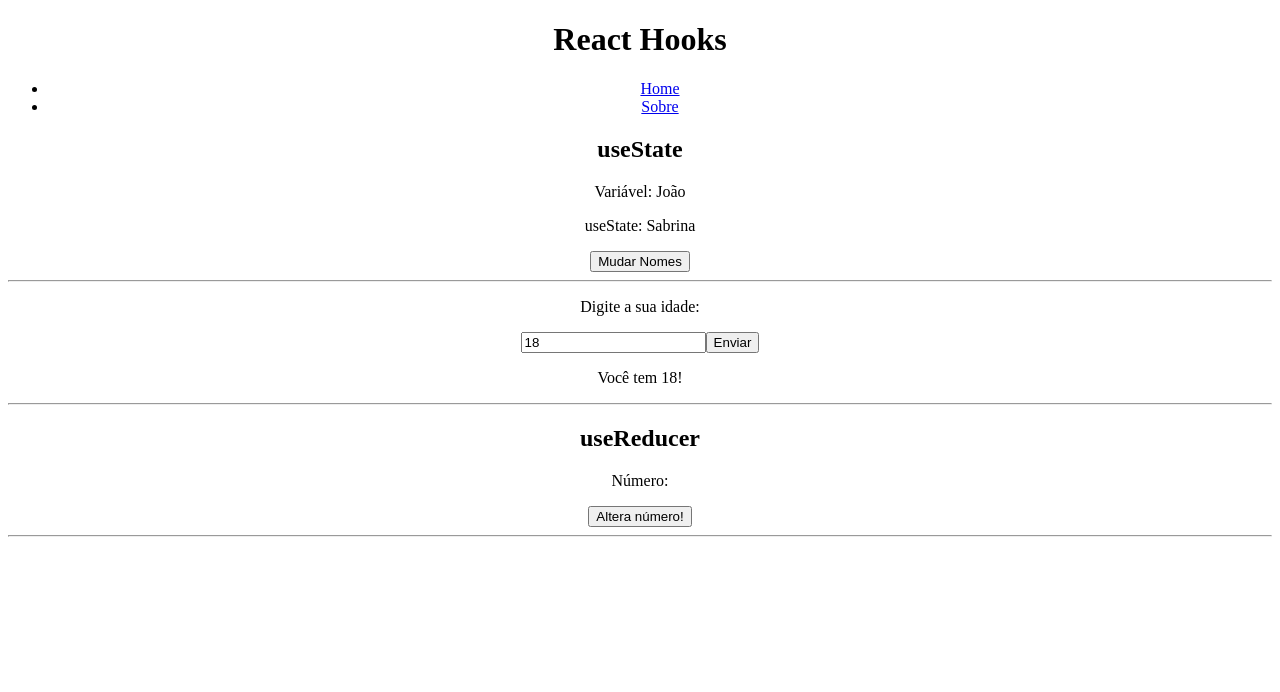
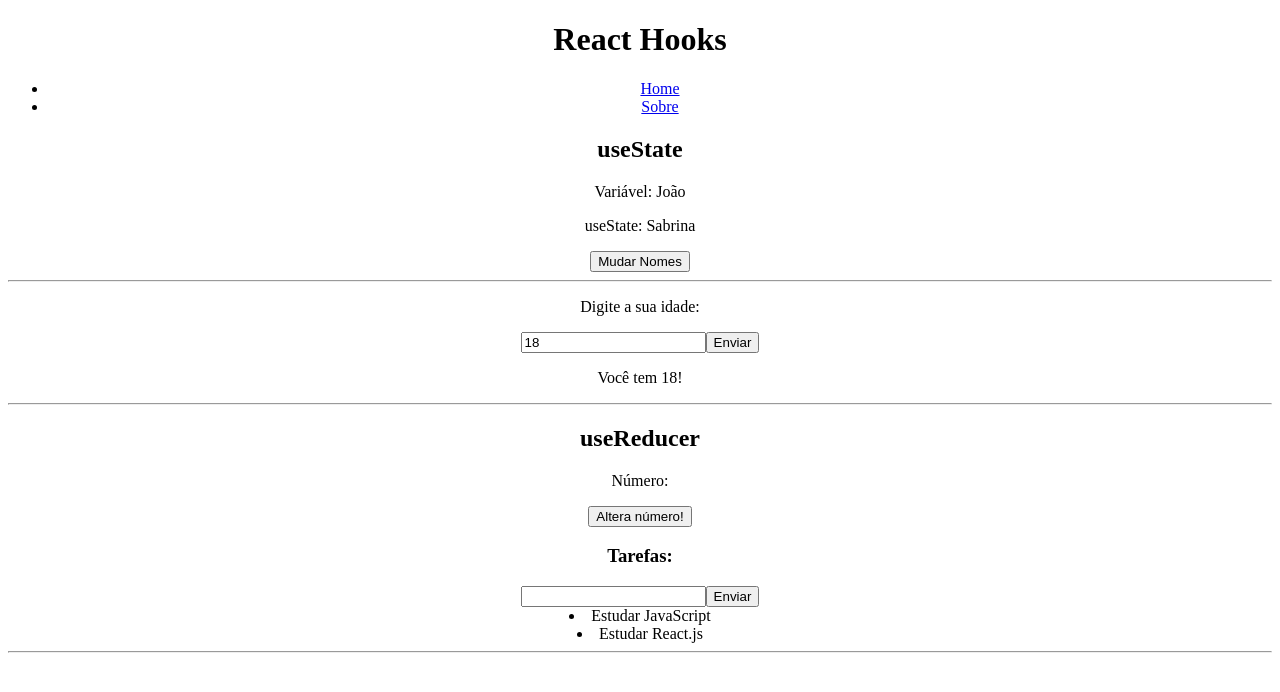
Before and after one commit to sabrinaaraujoo/react-curso, a React (Create React App) app in the folder reacthooks/: page / in a window 1280 px wide. Shown: the top 692 px of the page. Built offline with nearby package versions, Linux system fonts and the light colour scheme.

Commit message:
useReducer com actions

```diff
--- a/reacthooks/src/components/HookUseReducer.jsx
+++ b/reacthooks/src/components/HookUseReducer.jsx
@@ -1,16 +1,68 @@
 import React from "react";
-import { useReducer } from "react";
+import { useReducer, useState } from "react";
 
 const HookUseReducer = () => {
   // 1 - Começando com o useREducer
   const [number, dispatch] = useReducer((state, action) => {
     return Math.random(state);
   });
+
+  // 2 - avançando com useReducer
+  const initialTask = [
+    { id: 1, text: "Estudar JavaScript" },
+    { id: 2, text: "Estudar React.js" },
+  ];
+
+  const taskReducer = (state, action) => {
+    switch (action.type) {
+      case "ADD":
+        const newTask = {
+          id: Math.random(),
+          text: taskText,
+        };
+
+        setTaskText("");
+        return [...state, newTask];
+
+      case "DELETE":
+        return state.filter((task) => task.id !== action.id);
+      default:
+        return state;
+    }
+  };
+
+  const [taskText, setTaskText] = useState("");
+  const [tasks, dispatchTasks] = useReducer(taskReducer, initialTask);
+
+  const handleSubmit = (e) => {
+    e.preventDefault();
+
+    dispatchTasks({ type: "ADD" });
+  };
+
+  const removeTask = (id) => {
+    dispatchTasks({ type: "DELETE", id: id });
+  };
+
   return (
     <div>
       <h2>useReducer</h2>
       <p>Número: {number}</p>
       <button onClick={dispatch}>Altera número!</button>
+      <h3>Tarefas:</h3>
+      <form onSubmit={handleSubmit}>
+        <input
+          type="text"
+          onChange={(e) => setTaskText(e.target.value)}
+          value={taskText}
+        />
+        <input type="submit" value="Enviar" />
+      </form>
+      {tasks.map((task) => (
+        <li key={task.id} onDoubleClick={() => removeTask(task.id)}>
+          {task.text}
+        </li>
+      ))}
       <hr />
     </div>
   );
```
